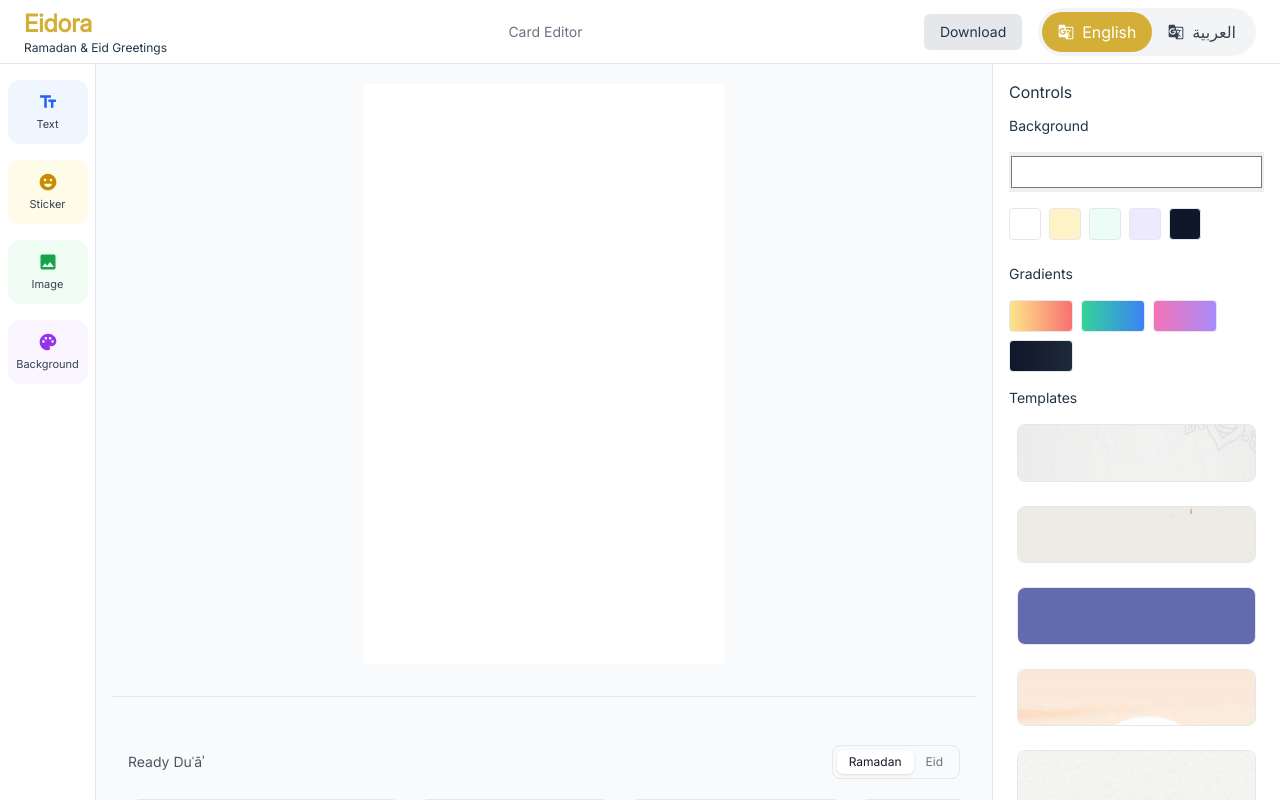
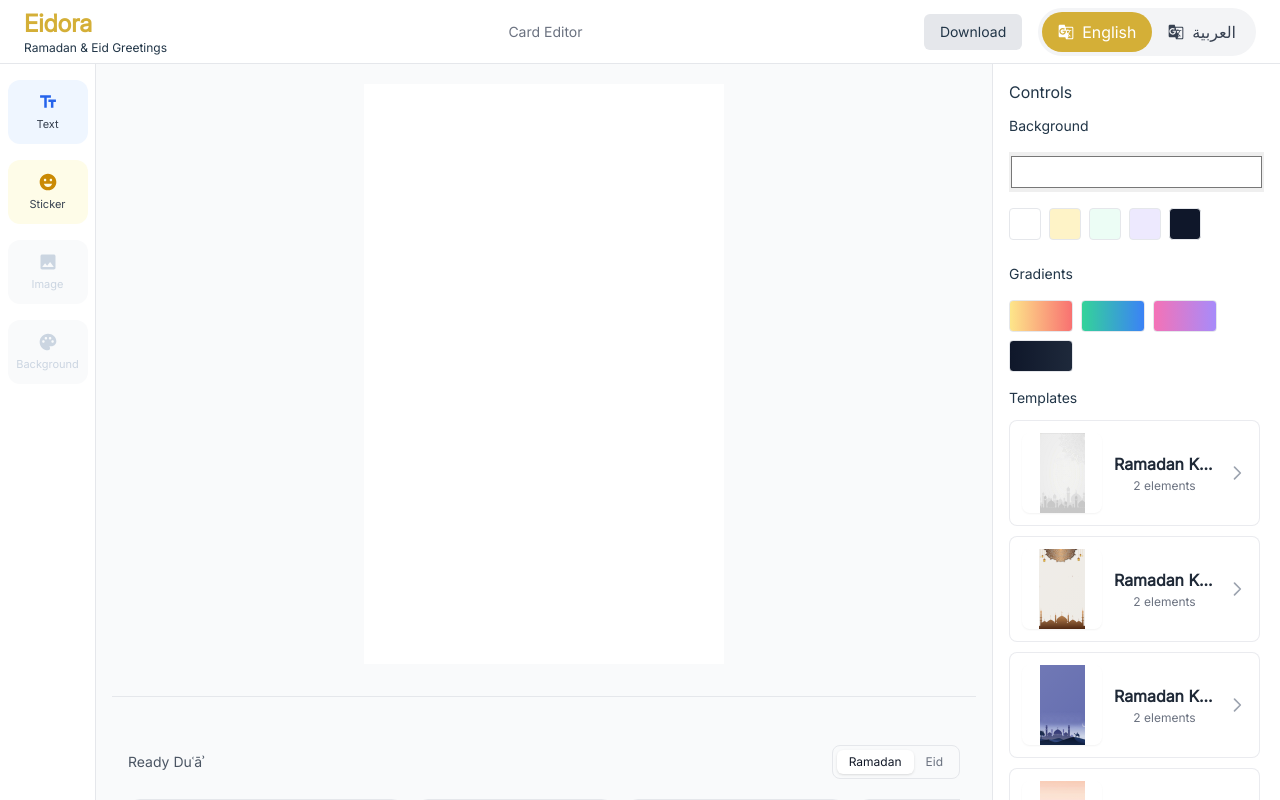
Before and after one commit to Bassil-Qadi/Eidora, a React (Vite) app: page /editor in a window 1280 px wide. Built offline with nearby package versions, Linux system fonts and the light colour scheme.

Commit message:
Refactor: Change the Structure of Template Panel

```diff
--- a/src/components/Editor/TemplatesPanel.tsx
+++ b/src/components/Editor/TemplatesPanel.tsx
@@ -12,26 +12,71 @@ export default function TemplatesPanel({ templates, onSelect }: Props) {
 
   return (
     <div className="mt-4">
-      <h3 className="text-xs sm:text-sm font-medium mb-2">{t('editor.controlsSidebar.controls.templates')}</h3>
+      <h3 className="text-xs sm:text-sm font-medium mb-3">{t('editor.controlsSidebar.controls.templates')}</h3>
 
-      <div className="flex flex-col gap-4 sm:gap-6 max-h-[300px] sm:max-h-[400px] overflow-y-auto p-2">
-        {templates.map((tpl) => (
+      <div className="flex flex-col gap-2.5 max-h-[300px] sm:max-h-[400px] overflow-y-auto pr-1">
+        {templates.map((tpl) => {
+          const textCount = tpl.elements.filter(el => el.type === "text").length;
+
+          return (
             <button
               key={tpl.id}
               onClick={() => onSelect(tpl)}
-            className="flex flex-col items-center w-full rounded-lg border border-gray-200 overflow-hidden hover:shadow-lg hover:ring-2 hover:ring-blue-500 transition-all duration-150"
+              className="group relative flex items-center gap-3 w-full rounded-lg border border-gray-200/80
+                         bg-white hover:border-blue-400 hover:bg-blue-50/30 hover:shadow-md
+                         transition-all duration-200 active:scale-[0.99] p-3"
             >
-            <img
-              src={tpl.preview}
-              alt={tpl.name}
-              className="w-full h-24 sm:h-36 object-cover"
+              {/* Background Preview - Compact */}
+              <div
+                className="flex-shrink-0 w-16 h-16 sm:w-20 sm:h-20 rounded-lg relative overflow-hidden shadow-sm"
+              >
+                {/* Subtle overlay */}
+                <div className="absolute inset-0 bg-gradient-to-br from-white/10 to-transparent" />
+
+                <img src={tpl.preview} alt={tpl.name} className="w-full h-full object-contain" />
+
+                {/* Decorative accent */}
+                <div className="absolute bottom-1 right-1 w-2 h-2 bg-white/40 rounded-full" />
+              </div>
+
+              {/* Content */}
+              <div className="flex-1 min-w-0 flex items-center justify-between gap-3">
+                <div className="flex-1 min-w-0">
+                  <h4 className="text-sm sm:text-base font-semibold text-gray-800 group-hover:text-blue-600
+                                transition-colors truncate">
+                    {tpl.name}
+                  </h4>
+                  {textCount > 0 && (
+                    <p className="text-xs text-gray-500 mt-0.5">
+                      {textCount} {textCount === 1 ? 'element' : 'elements'}
+                    </p>
+                  )}
+                </div>
+
+                {/* Arrow indicator */}
+                <div className="flex-shrink-0 text-gray-400 group-hover:text-blue-500 transition-colors">
+                  <svg
+                    className="w-5 h-5"
+                    fill="none"
+                    stroke="currentColor"
+                    viewBox="0 0 24 24"
+                  >
+                    <path
+                      strokeLinecap="round"
+                      strokeLinejoin="round"
+                      strokeWidth={2}
+                      d="M9 5l7 7-7 7"
                     />
-            <div className="w-full px-2 sm:px-3 py-1.5 sm:py-2 text-xs sm:text-sm font-medium text-gray-800
-                bg-white/80 backdrop-blur border-t">
-              {tpl.name}
+                  </svg>
                 </div>
+              </div>
+
+              {/* Hover accent line */}
+              <div className="absolute left-0 top-0 bottom-0 w-1 bg-blue-500 transform scale-y-0
+                            group-hover:scale-y-100 transition-transform duration-200 rounded-l-lg" />
             </button>
-        ))}
+          );
+        })}
       </div>
     </div>
   );
--- a/src/components/UI/SidebarButton.tsx
+++ b/src/components/UI/SidebarButton.tsx
@@ -4,6 +4,8 @@ interface SidebarButtonProps {
     onClick?: () => void;
     active?: boolean;
     color?: "blue" | "yellow" | "green" | "purple";
+    disabled?: boolean;
+    className?: string;
   }
 
   const colorMap = {
@@ -35,6 +37,8 @@ interface SidebarButtonProps {
     onClick,
     active,
     color = "blue",
+    disabled = false,
+    className = "",
   }: SidebarButtonProps) {
     const c = colorMap[color];
 
@@ -51,10 +55,12 @@ interface SidebarButtonProps {
           ${active ? c.active : c.bg}
           hover:shadow
           active:scale-95
+          ${className}
+          ${disabled ? "cursor-not-allowed hover:bg-gray-50 hover:shadow-none !bg-gray-50" : ""}
         `}
       >
-        <div className={`text-lg sm:text-xl ${c.icon}`}>{icon}</div>
-        <span className="text-[10px] sm:text-[11px] font-medium text-gray-700">
+        <div className={`text-lg sm:text-xl ${c.icon} ${disabled ? "text-slate-300" : ""}`}>{icon}</div>
+        <span className={`text-[10px] sm:text-[11px] font-medium text-gray-700 ${disabled ? "text-slate-300" : ""}`}>
           {label}
         </span>
       </button>
--- a/src/pages/Editor.tsx
+++ b/src/pages/Editor.tsx
@@ -517,6 +517,8 @@ const Editor = () => {
                 color="green"
                 icon={<MdImage />}
                 onClick={() => setShowLeftSidebar(false)}
+                disabled={true}
+                className="cursor-not-allowed hover:bg-green-50 hover:shadow-none"
               />
 
               <SidebarButton
@@ -524,6 +526,8 @@ const Editor = () => {
                 color="purple"
                 icon={<MdPalette />}
                 onClick={() => setShowLeftSidebar(false)}
+                disabled={true}
+                className="cursor-not-allowed hover:bg-purple-50 hover:shadow-none"
               />
             </aside>
           </>
@@ -549,12 +553,16 @@ const Editor = () => {
             label={t('editor.optionsSidebar.AddImageBtn')}
             color="green"
             icon={<MdImage />}
+            disabled={true}
+            className="cursor-not-allowed hover:bg-green-50 hover:shadow-none"
           />
 
           <SidebarButton
             label={t('editor.optionsSidebar.AddBackgroundBtn')}
+            className="cursor-not-allowed hover:bg-purple-50 hover:shadow-none"
             color="purple"
             icon={<MdPalette />}
+            disabled={true}
           />
         </aside>
 
```
Lines whose indentation alone changed are shown as unchanged.
